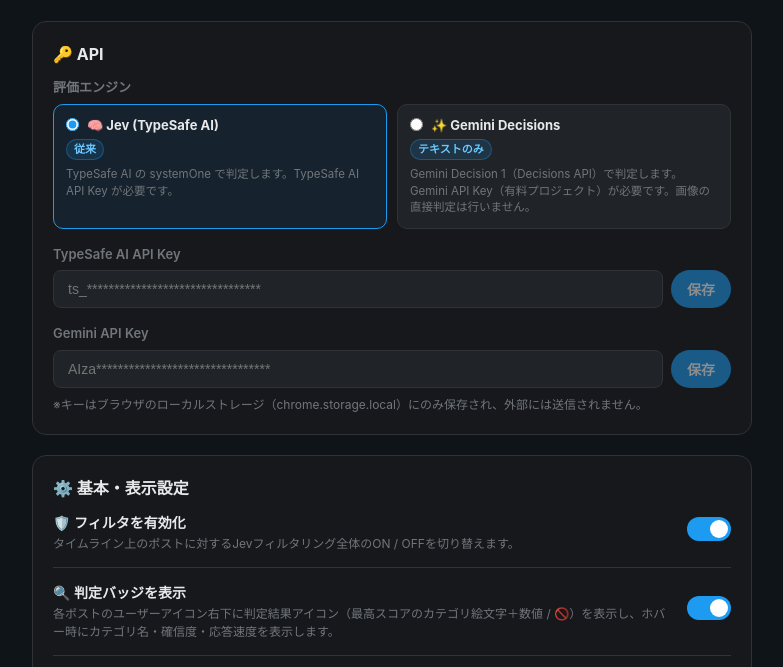
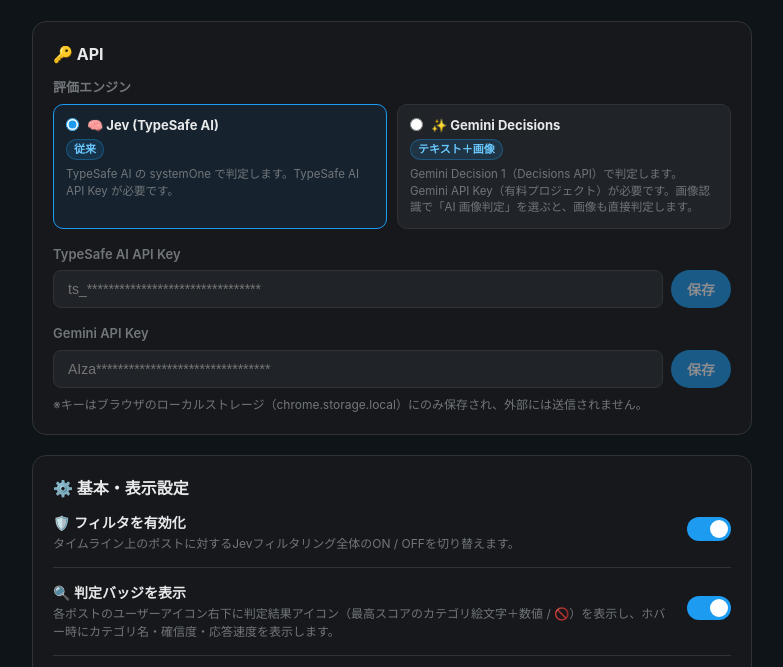
Before and after one commit to kirimomi/jev-x, a website built with Vite: page src/pages/options.html in a window 1280 px wide. Shown: the part 115-782 px from the top of the page, without its empty margins (248-1031 px from the left). Built offline with nearby package versions, Linux system fonts and the light colour scheme; some packages are replaced by stand-ins of ours; no server answers.

Commit message:
fix: correct Gemini Decisions description in options (text + image since phase 2)

```diff
--- a/package.json
+++ b/package.json
@@ -1,6 +1,6 @@
 {
   "name": "jev-x",
-  "version": "0.1.8",
+  "version": "0.1.9",
   "description": "Jev-powered real-time personalized content filter for X (Twitter)",
   "type": "module",
   "scripts": {
--- a/src/pages/options.html
+++ b/src/pages/options.html
@@ -296,9 +296,9 @@
             <input type="radio" name="evaluation-engine" value="decisions" />
             <span class="radio-option-title">✨ Gemini Decisions</span>
           </div>
-          <span class="radio-option-badge">テキストのみ</span>
+          <span class="radio-option-badge">テキスト＋画像</span>
           <div class="radio-option-desc">
-            Gemini Decision 1（Decisions API）で判定します。Gemini API Key（有料プロジェクト）が必要です。画像の直接判定は行いません。
+            Gemini Decision 1（Decisions API）で判定します。Gemini API Key（有料プロジェクト）が必要です。画像認識で「AI 画像判定」を選ぶと、画像も直接判定します。
           </div>
         </label>
       </div>
```
Also changed, not shown: public/manifest.json.
